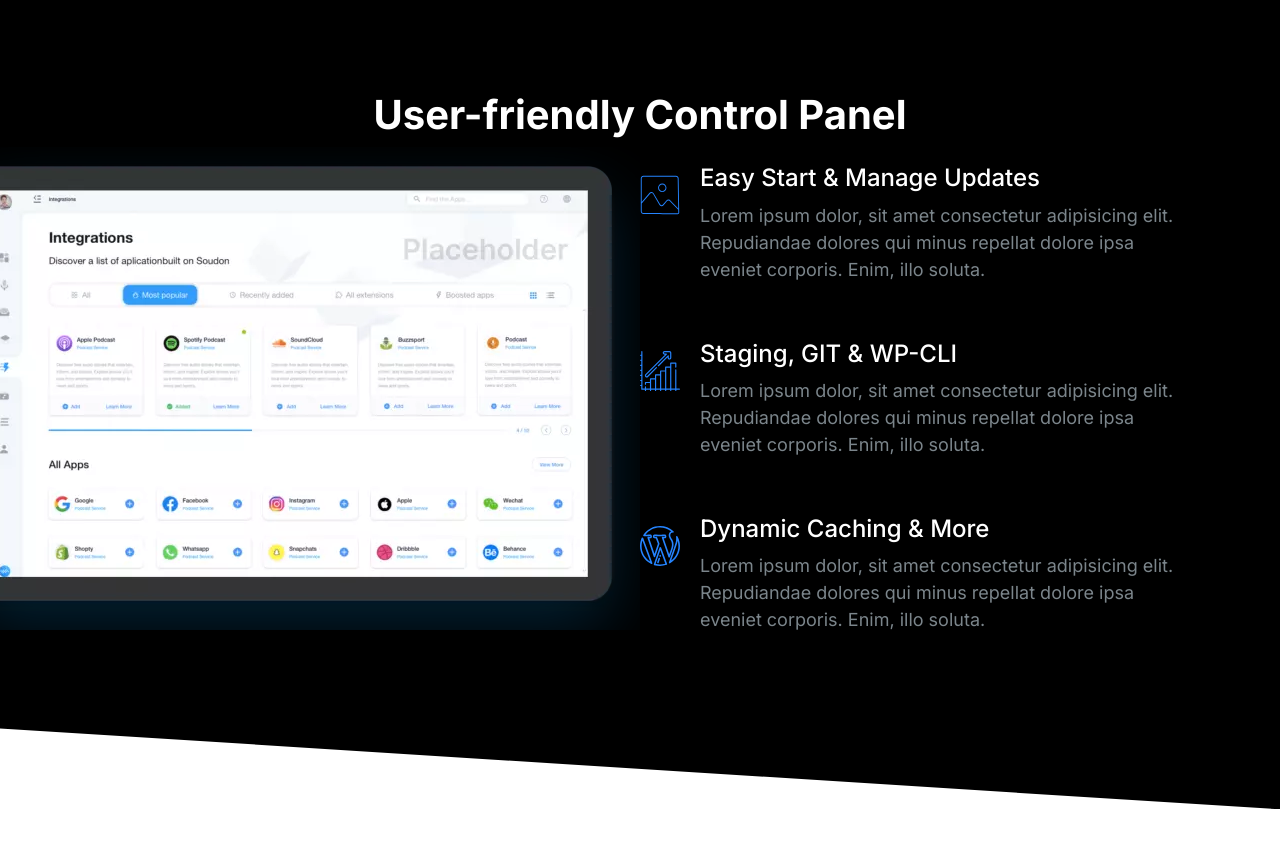
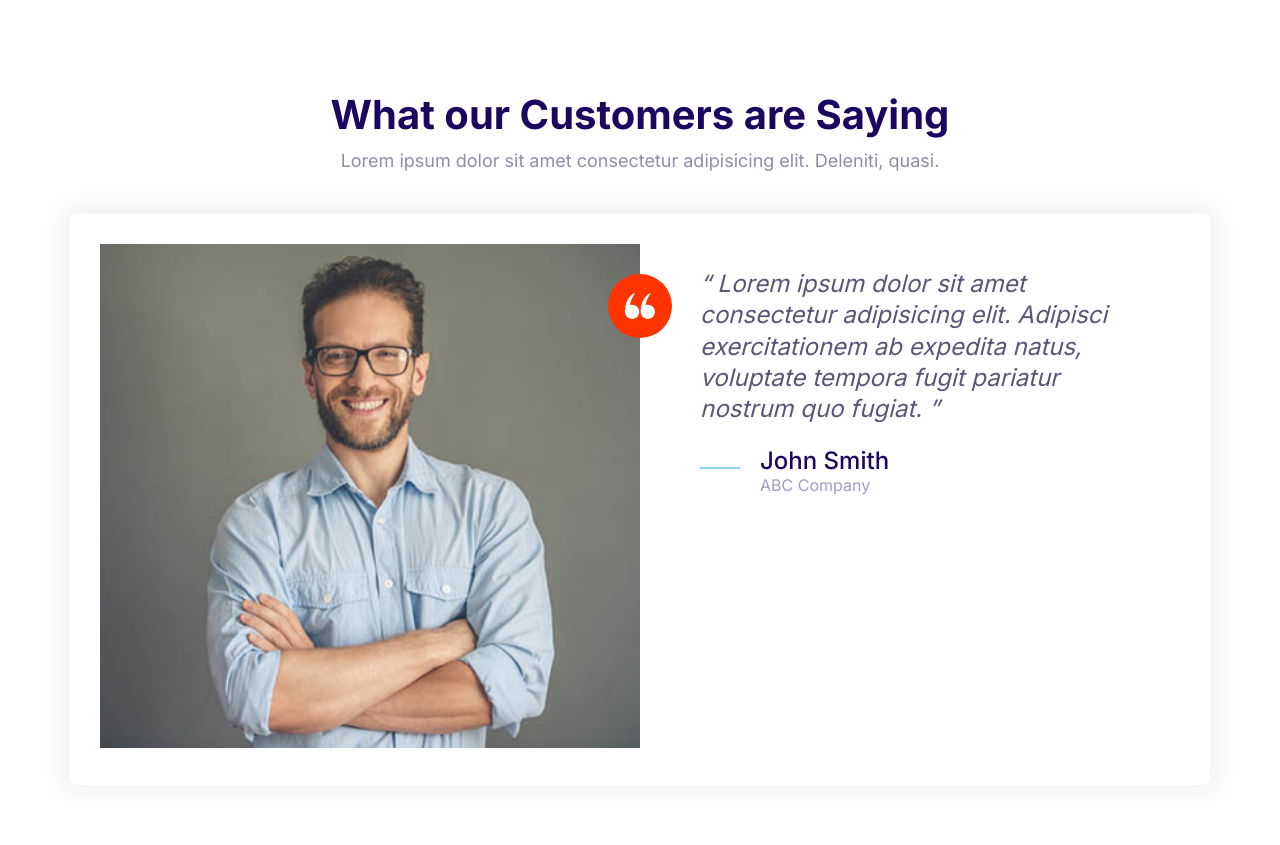
Before and after one commit to gordonshlai/gordonation, a plain HTML site: page index.html in a window 1280 px wide. Before the commit the page ends 809 px from the top, so only its background shows below. Drawn offline with Linux system fonts and the light colour scheme.

Commit message:
35- Testimonials Block

```diff
--- a/css/styles.css
+++ b/css/styles.css
@@ -618,6 +618,7 @@ a {
 
 .block__header {
   text-align: center;
+  margin-bottom: 4rem;
 }
 
 .block__heading {
--- a/index.html
+++ b/index.html
@@ -15,75 +15,50 @@
     <link rel="stylesheet" href="css/styles.css" />
   </head>
   <body>
-    <section class="block block--dark block--skewed-right block-showcase">
+    <section class="block">
       <header class="block__header">
-        <h2>User-friendly Control Panel</h2>
+        <h2>What our Customers are Saying</h2>
+        <p>
+          Lorem ipsum dolor sit amet consectetur adipisicing elit. Deleniti,
+          quasi.
+        </p>
       </header>
-      <div class="container grid grid--1x2">
-        <picture class="block-showcase__image">
-          <source
-            type="image/webp"
-            srcset="images/ipad.webp 1x, images/ipad@2x.webp 2x"
+      <div class="container">
+        <div class="card testimonial">
+          <div class="grid grid--1x2">
+            <div class="testimonial__image">
+              <img
+                src="images/testimonial.jpg"
+                alt="A happy, smiling customer"
               />
-          <source
-            type="image/png"
-            srcset="images/ipad.png 1x, images/ipad@2x.png 2x"
-          />
-          <img src="images/ipad.png" alt="" />
-        </picture>
-        <ul class="list">
-          <li>
+              <span class="icon-container icon-container--accent">
+                <svg class="icon icon--white icon--small">
+                  <use xlink:href="images/sprite.svg#quotes"></use>
+                </svg>
+              </span>
+            </div>
+            <blockquote class="quote">
+              <p class="quote__text">
+                Lorem ipsum dolor sit amet consectetur adipisicing elit.
+                Adipisci exercitationem ab expedita natus, voluptate tempora
+                fugit pariatur nostrum quo fugiat.
+              </p>
+              <footer>
                 <div class="media">
                   <div class="media__image">
-                <svg class="icon icon--primary">
-                  <use xlink:href="images/sprite.svg#snap"></use>
+                    <svg class="icon icon--primary quote__line">
+                      <use xlink:href="images/sprite.svg#line"></use>
                     </svg>
                   </div>
                   <div class="media__body">
-                <h3 class="media__title">Easy Start & Manage Updates</h3>
-                <p>
-                  Lorem ipsum dolor, sit amet consectetur adipisicing elit.
-                  Repudiandae dolores qui minus repellat dolore ipsa eveniet
-                  corporis. Enim, illo soluta.
-                </p>
+                    <h3 class="media__title quote__author">John Smith</h3>
+                    <p class="quote__organization">ABC Company</p>
                   </div>
                 </div>
-          </li>
-          <li>
-            <div class="media">
-              <div class="media__image">
-                <svg class="icon icon--primary">
-                  <use xlink:href="images/sprite.svg#growth"></use>
-                </svg>
-              </div>
-              <div class="media__body">
-                <h3 class="media__title">Staging, GIT & WP-CLI</h3>
-                <p>
-                  Lorem ipsum dolor, sit amet consectetur adipisicing elit.
-                  Repudiandae dolores qui minus repellat dolore ipsa eveniet
-                  corporis. Enim, illo soluta.
-                </p>
+              </footer>
+            </blockquote>
           </div>
         </div>
-          </li>
-          <li>
-            <div class="media">
-              <div class="media__image">
-                <svg class="icon icon--primary">
-                  <use xlink:href="images/sprite.svg#wordpress"></use>
-                </svg>
-              </div>
-              <div class="media__body">
-                <h3 class="media__title">Dynamic Caching & More</h3>
-                <p>
-                  Lorem ipsum dolor, sit amet consectetur adipisicing elit.
-                  Repudiandae dolores qui minus repellat dolore ipsa eveniet
-                  corporis. Enim, illo soluta.
-                </p>
-              </div>
-            </div>
-          </li>
-        </ul>
       </div>
     </section>
 
```
Also changed, not shown: components/testimonials-block.html (added, +42 -0 lines). Lines whose indentation alone changed are shown as unchanged.
